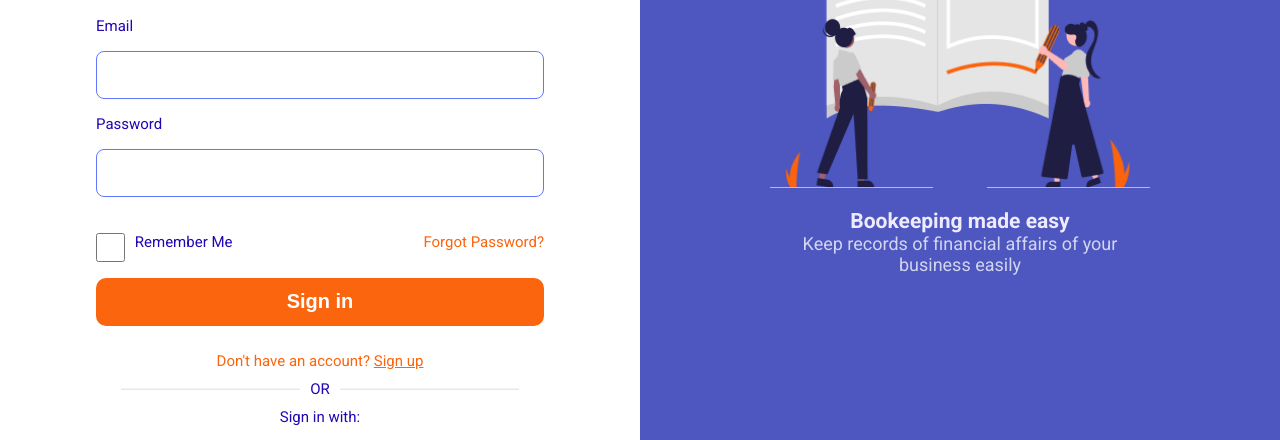
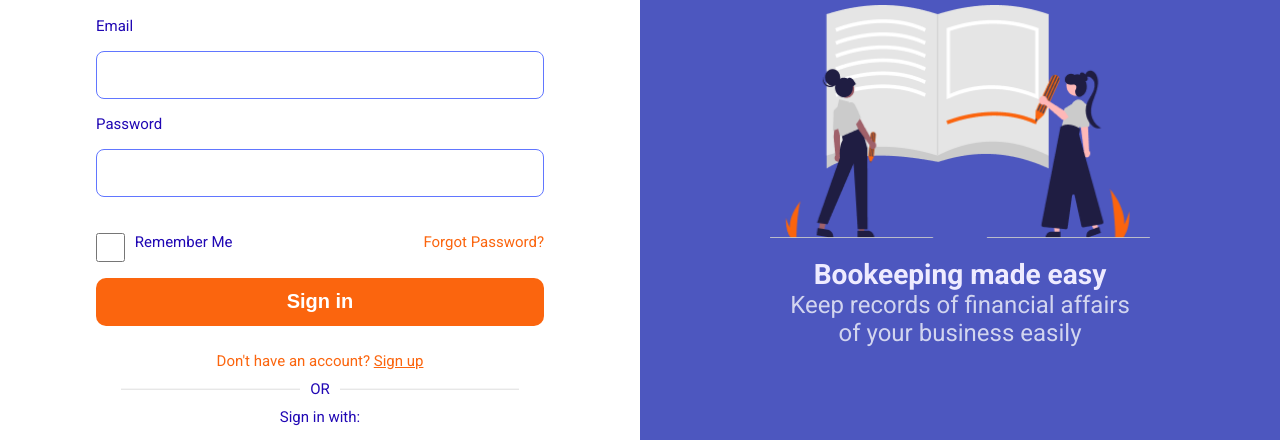
Before and after one commit to Marvelousmolokwu/root_stockbook, a plain HTML site: page index.html in a window 1280 px wide. Shown: the part 125-565 px from the top of the page. Drawn offline with nearby package versions, Linux system fonts and the light colour scheme.

Commit message:
changed the padding

```diff
--- a/styles.css
+++ b/styles.css
@@ -132,14 +132,14 @@ button:hover {
 /* swiper */
 
 .swiper-slide > .slider {
-  padding: 50px;
+  padding: 70px;
   display: flex;
   flex-direction: column;
   justify-content: center;
   align-items: center;
   text-align: center;
   color: #eeebff;
-   font-size: 18px;
+  font-size: 18px;
 }
 .swiper .slider3 {
   padding-top: 10px;
@@ -171,7 +171,7 @@ button:hover {
   left: 5%;
 }
 .sign_in--link {
-  padding: 10px 20px;
+  padding: 10px 30px;
   background-color: #fb640d;
   color: #fff;
   border-radius: 10px;
@@ -193,15 +193,17 @@ button:hover {
 .swiper-button--btn {
   color: #fff;
 }
-@media screen and (min-width: 30rem) {
+@media screen and (min-width: 25rem) {
   .login {
     padding: 5rem;
   }
   .swiper-slide img {
-    width: 350px;
+    width: 400px;
   }
   .swiper-slide > .slider {
-    padding: 50px 7rem;
+    margin-top: 50px;
+    padding: 4rem 3rem;
+    font-size: 1.5rem;
   }
 }
 @media screen and (min-width: 49rem) {
```
